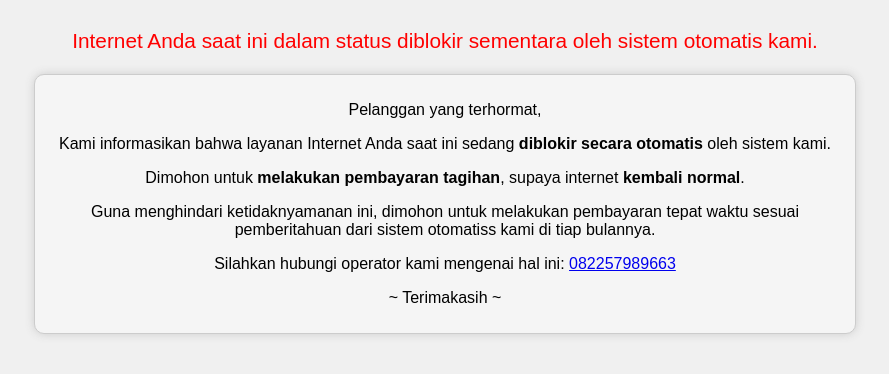
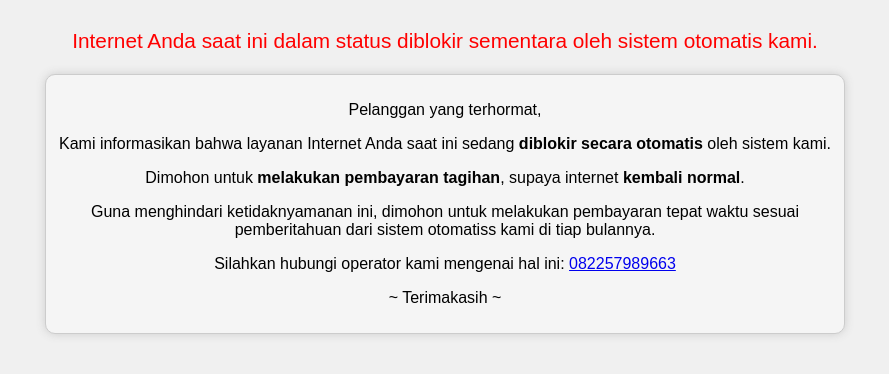
Before and after one commit to galinfo/isolir, a plain HTML site: page index.html in a window 1280 px wide. Shown: the part 72-446 px from the top of the page, without its empty margins (195-1084 px from the left). Drawn offline with Linux system fonts and the light colour scheme.

Commit message:
change box sizing

```diff
--- a/index.html
+++ b/index.html
@@ -10,7 +10,7 @@
 <body style="background-color: #f0f0f0; text-align: center; font-family: Arial, Helvetica, sans-serif;">
   <p style="font-size: 2em; color: darkred; font-weight: bold;">MOHON MAAF</p>
   <p style="font-size: 1.3em; color: red;">Internet Anda saat ini dalam status diblokir sementara oleh sistem otomatis kami.</p>
-  <div style="border: 1px solid #ccc; width: 85%; max-width: 800px; margin: auto; background-color: whitesmoke; box-shadow: 0 0 10px #ccc; border-radius: 10px; padding: 10px;">
+  <div style="border: 1px solid #ccc; width: 85%; max-width: 800px; margin: auto; background-color: whitesmoke; box-shadow: 0 0 10px #ccc; border-radius: 10px; padding: 10px; box-sizing: border-box;">
     <p>Pelanggan yang terhormat,</p>
     <p>Kami informasikan bahwa layanan Internet Anda saat ini sedang <strong>diblokir secara otomatis</strong> oleh sistem kami.</p>
     <p>Dimohon untuk <strong>melakukan pembayaran tagihan</strong>, supaya internet <strong>kembali normal</strong>.</p>
```
